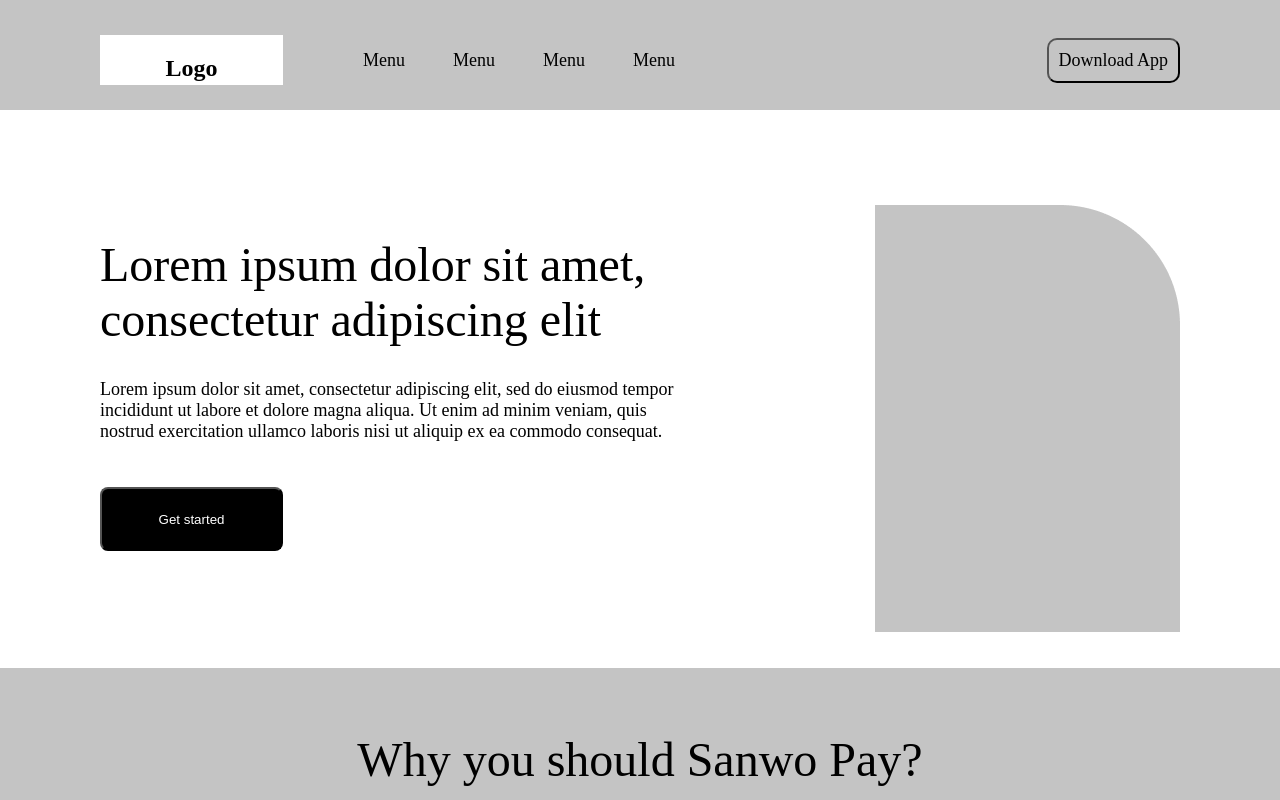
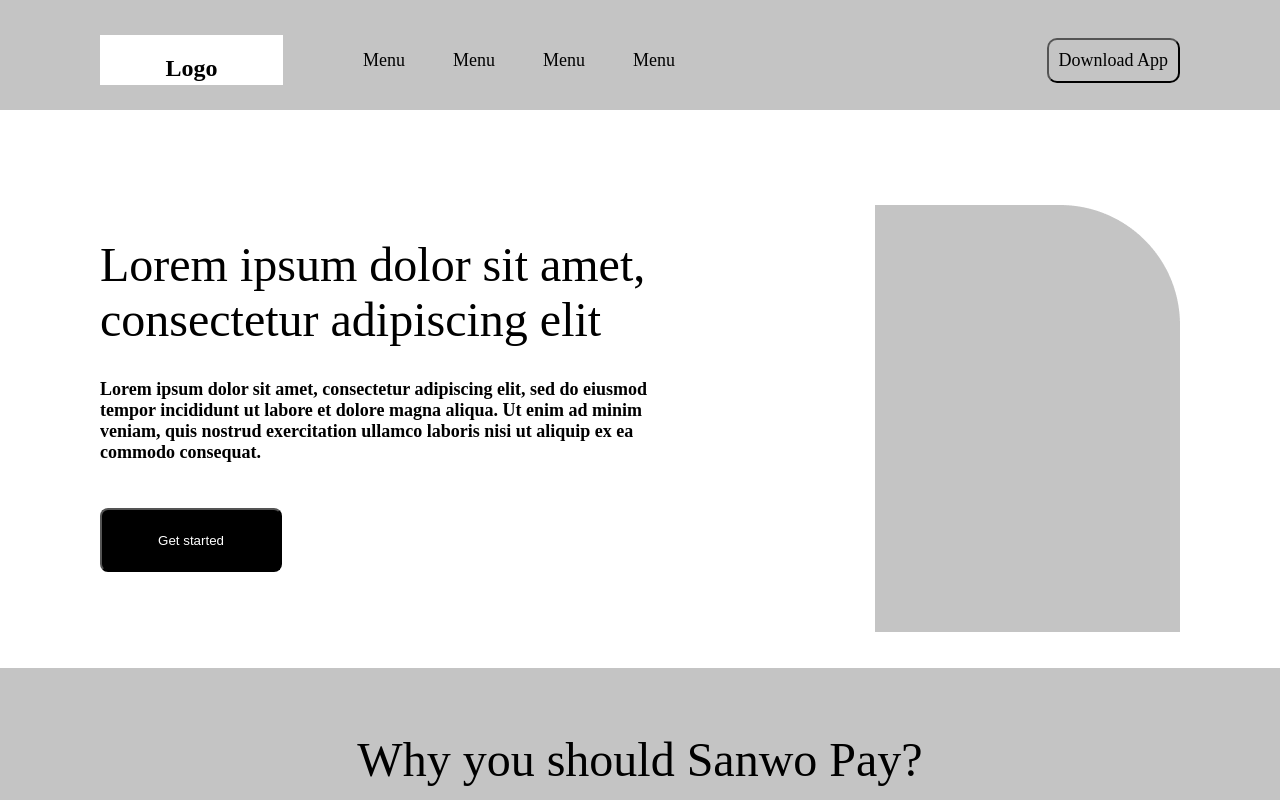
Before and after one commit to developerekene/Sanwopay_website, a React (Create React App) app: page / in a window 1280 px wide. Shown: the top 800 px of the page. Built offline with nearby package versions, Linux system fonts and the light colour scheme.

Commit message:
Impoorting style file

```diff
--- a/src/App.js
+++ b/src/App.js
@@ -1,6 +1,11 @@
 import logo from "./logo.svg";
 import "./App.css";
+
+//Importing Component
 import Maincomponent from "./ui/Maincomponent";
+
+// Importing Styles
+import './style/style.css'
 
 function App() {
   return (
--- a/src/style/style.css
+++ b/src/style/style.css
@@ -0,0 +1,36 @@
+body{
+    background-color: "#ffffff";
+}
+.homeMainContainer{
+    display: flex;
+    margin-top: 95px;
+    padding-left: 100px;
+    padding-right: 100px;
+}
+
+.headerTitle{
+    font-size: 48px;
+    padding-right: 200px;
+    font-weight: 500;
+    font-family: "work Sans";
+    font-style: normal;
+}
+
+.headerParagraph{
+    font-size: 18px;
+    padding-right: 200px;
+    font-weight: 900;
+    font-family:'Work Sans';
+    font-style: normal;
+    margin-bottom: 45px;
+    margin-top: 24px;
+}
+
+.baseButton{
+    padding: 10px;
+    width: 182px;
+    height: 64px;
+    border-radius: 8px;
+    background-color: black;
+    color: white;
+}
--- a/src/ui/screens/About.js
+++ b/src/ui/screens/About.js
@@ -12,6 +12,7 @@ export default function About() {
           padding: 100,
           justifyContent: "center",
           height: 200,
+          fontFamily: "Poppins"
         }}
       >
         <p
@@ -25,7 +26,7 @@ export default function About() {
         >
           About Us
         </p>
-        <p style={{ textAlign: "center" }}>
+        <p style={{ textAlign: "center", fontFamily: "Work Sans"}}>
           Lorem ipsum dolor sit amet, consectetur adipiscing elit. Egestas
           venenatis velit eu odio vitae tristique. Eget sit urna imperdiet id.
         </p>
@@ -37,6 +38,7 @@ export default function About() {
           paddingRight: 100,
           marginTop: 85,
           marginBottom: 100,
+          fontFamily: "Work Sans"
         }}
       >
         <div>
@@ -66,6 +68,7 @@ export default function About() {
           paddingRight: 100,
           marginTop: 85,
           marginBottom: 100,
+          fontFamily: "Work Sans"
         }}
       >
         <div style={{ paddingRight: 300 }}>
@@ -110,13 +113,14 @@ export default function About() {
         </div>
       </div>
       <div style={{ marginBottom: 64 }}>
-        <h2 style={{ textAlign: "center" }}>Our Services</h2>
+        <h2 style={{ textAlign: "center", fontFamily: "Work Sans" }}>Our Services</h2>
         <p
           style={{
             textAlign: "center",
             paddingRight: 329,
             paddingLeft: 329,
             paddingTop: 20,
+            fontFamily: "Work Sans"
           }}
         >
           Lorem ipsum dolor sit amet, consectetur adipiscing elit. Egestas
@@ -130,6 +134,7 @@ export default function About() {
             marginLeft: 120,
             marginRight: 120,
             marginBottom: 20,
+            fontFamily: "Work Sans"
           }}
         >
           <div
@@ -178,6 +183,7 @@ export default function About() {
               borderRadius: 20,
               paddingLeft: 40,
               paddingTop: 48,
+              fontFamily: "Work Sans"
             }}
           >
             <Image src={require("../../images/services.png")} />
@@ -206,6 +212,7 @@ export default function About() {
               borderRadius: 20,
               paddingLeft: 40,
               paddingTop: 48,
+              fontFamily: "Work Sans"
             }}
           >
             <Image src={require("../../images/services.png")} />
@@ -225,6 +232,7 @@ export default function About() {
               borderRadius: 20,
               paddingLeft: 40,
               paddingTop: 48,
+              fontFamily: "Work Sans"
             }}
           >
             <Image src={require("../../images/services.png")} />
@@ -238,13 +246,14 @@ export default function About() {
         </div>
       </div>
       <div style={{ marginBottom: 64 }}>
-        <h2 style={{ textAlign: "center" }}>Our Team</h2>
+        <h2 style={{ textAlign: "center", fontFamily: "Work Sans"}}>Our Team</h2>
         <p
           style={{
             textAlign: "center",
             paddingRight: 329,
             paddingLeft: 329,
             paddingTop: 20,
+            fontFamily: "Work Sans"
           }}
         >
           Lorem ipsum dolor sit amet, consectetur adipiscing elit. Egestas
@@ -259,6 +268,7 @@ export default function About() {
             marginRight: 120,
             marginBottom: 20,
             justifyContent: "center",
+            fontFamily: "Work Sans"
           }}
         >
           <div
@@ -363,6 +373,7 @@ export default function About() {
             marginLeft: 120,
             marginRight: 120,
             marginBottom: 100,
+            fontFamily: "Work Sans"
             // justifyContent: "center",
           }}
         >
@@ -441,7 +452,8 @@ export default function About() {
           display: "flex",
           justifyContent: 'space-between',
           alignItems: 'center',
-          padding: 58
+          padding: 58,
+          fontFamily: "Work Sans"
         }}
       >
         <div>
--- a/src/ui/screens/Home.js
+++ b/src/ui/screens/Home.js
@@ -5,57 +5,24 @@ import Accordion from "react-bootstrap/Accordion";
 import Collapse from "react-bootstrap/Collapse";
 import Footer from "../components/Footer";
 
+
 export const Home = () => {
+  //State
   const [open, setOpen] = useState(false);
   return (
     <div>
-      <div
-        style={{
-          display: "flex",
-          marginTop: 95,
-          paddingLeft: 100,
-          paddingRight: 100,
-        }}
-      >
+      <div className="homeMainContainer">
         <div>
-          <h1
-            style={{
-              fontSize: 48,
-              paddingRight: 200,
-              fontWeight: "500",
-              fontFamily: "work Sans",
-              fontStyle: "normal",
-            }}
-          >
+          <h1 className="headerTitle">
             Lorem ipsum dolor sit amet, consectetur adipiscing elit
           </h1>
-          <p
-            style={{
-              fontSize: 18,
-              paddingRight: 200,
-              fontWeight: "90",
-              fontFamily: "work Sans",
-              fontStyle: "normal",
-              marginBottom: 45,
-              marginTop: 24,
-            }}
-          >
+          <p className="headerParagraph">
             Lorem ipsum dolor sit amet, consectetur adipiscing elit, sed do
             eiusmod tempor incididunt ut labore et dolore magna aliqua. Ut enim
             ad minim veniam, quis nostrud exercitation ullamco laboris nisi ut
             aliquip ex ea commodo consequat.
           </p>
-          <Button
-            style={{
-              padding: 10,
-              width: 183,
-              height: 64,
-              borderRadius: 8,
-              backgroundColor: "#000000",
-              color: "#ffffff",
-            }}
-            variant="dark"
-          >
+          <Button className="baseButton" variant="dark">
             Get started
           </Button>
         </div>
```
